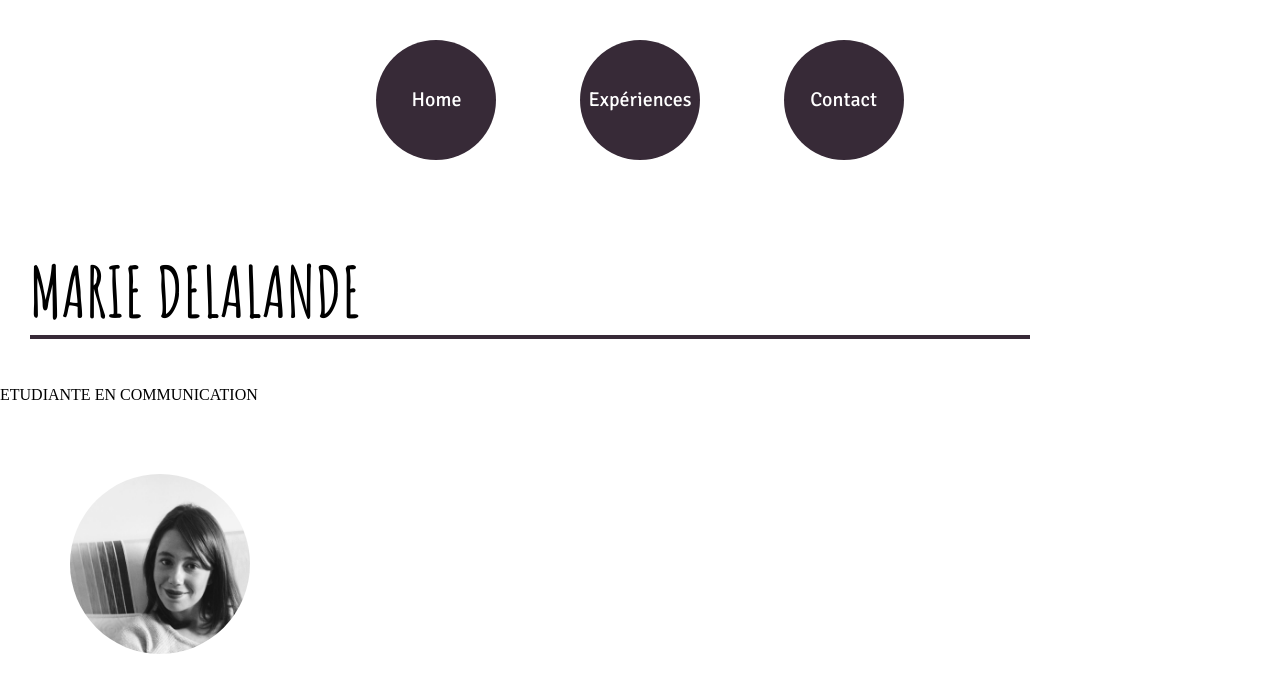
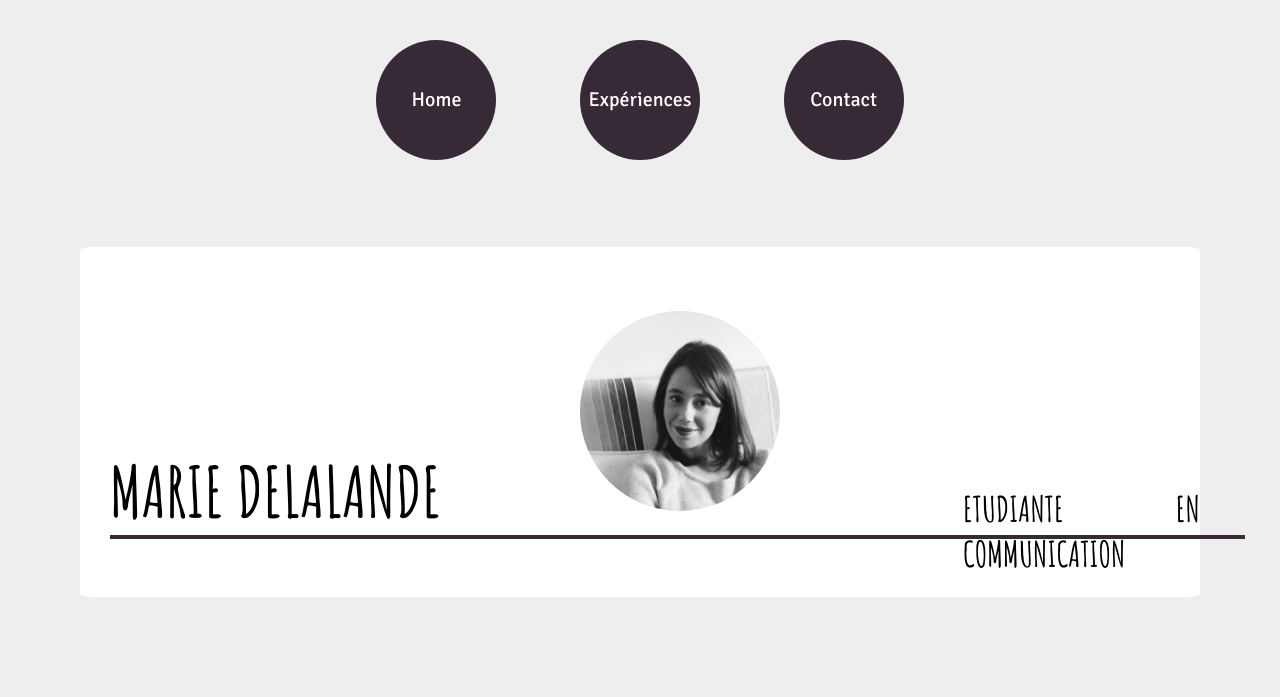
Before and after one commit to mariedela/projettest, a plain HTML site: page index.html in a window 1280 px wide. Drawn offline with Linux system fonts and the light colour scheme.

Commit message:
page home

```diff
--- a/index.html
+++ b/index.html
@@ -27,12 +27,14 @@
            </ul>
        </nav>
    </header>
-
+    <div class="rectangle">
     <h1>MARIE DELALANDE</h1>
     <p>ETUDIANTE EN COMMUNICATION </p>
+    <div class='cerclephoto'>
+       <img src="/images/marie.png" width="220px"> </div>
+    </div>
 
-   <div class='cerclephoto'>
-       <img src="/images/marie.png" width="220px"> </div>
+
 
 
 
--- a/style.css
+++ b/style.css
@@ -1,4 +1,5 @@
-Body { margin :0px;}
+Body { margin :0px;
+background-image:url(images/fond%20cv.png);}
 
 ul {margin: 50px;
     font-family:'Signika', sans-serif; }
@@ -8,9 +9,7 @@ header a {color:white ;
 text-decoration:none;
 font-family :'Signika', sans-serif;
 font-size: 20px;
-text-align: center;
-
-}
+text-align: center;}
 
 
 .moncercle{
@@ -22,57 +21,58 @@ text-align: center;
 line-height: 120px;
 display: inline-block;
 text-align: center;
-    transition: all .5s linear;
-}
+transition: all .5s linear;}
 
 .moncercle:hover {
-    background-color:#F5EDF1;
-    transform: rotate(360deg);
-}
+    background-color:#D4C7C7;
+    transform: rotate(360deg);}
 
 header ul {
     margin:0;
     padding:0;
-    text-align:center;
-}
+    text-align:center;}
 
 header li {
     display: inline-block;
     text-align: center;
-    font-family: font-family: 'Signika', sans-serif;
-
-   }
+    font-family:'Signika', sans-serif;}
 
 .cerclephoto {
     overflow:hidden;
+    margin-left:500px;
+    margin-top:-300px;
     border-radius:160%;
-    width:180px;
-    height:180px;
-    margin:70px;
-    text-align: center;
-}
+    width:200px;
+    height:200px;}
 
-
+p {
+    font-family:'Amatic SC', cursive;
+     margin-left: 883px;
+    font-size:35px;
+    text-align:justify;
+    padding-top:-10px;
+    margin-top:-100px;}
 
 h1 {
     font-family:'Amatic SC', cursive;
     margin-left: 30px;
     font-size:70px;
+    padding-top: 200px;
     border-bottom : 4px solid #372A37;
-    width : 1000px;
+    width : 1135px;
+
 
 }
+
+.rectangle {
+    background: white;
+    margin-left: 80px;
+    margin-right: 80px;
+    height:350px;
+    border-radius:1%;
+
 
 h3 {
     font-family:'Signika', sans-serif;
     font-size: 18px;
     margin-left: 30px;
-
-
-p {
-    font-family:'Amatic SC', cursive;
-     margin-left: 650px;
-    font-size:40px;
-   text-align:justify;
-    padding-top:-10px;
-    margin-top:-100px;
```
Also changed, not shown: images/fond cv.png (added), images/marie1.png (deleted). Lines whose indentation alone changed are shown as unchanged.
